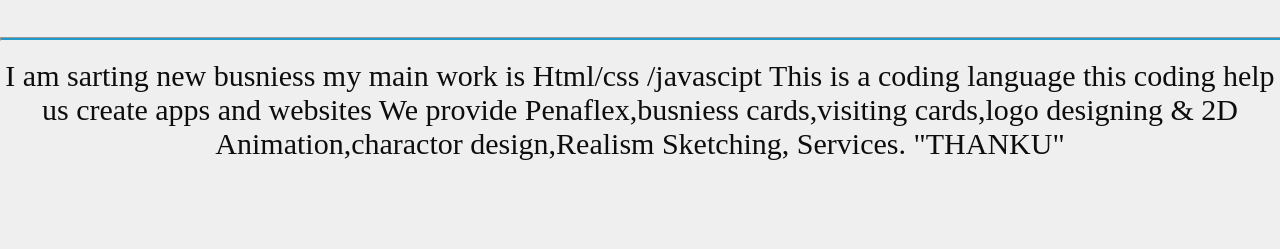
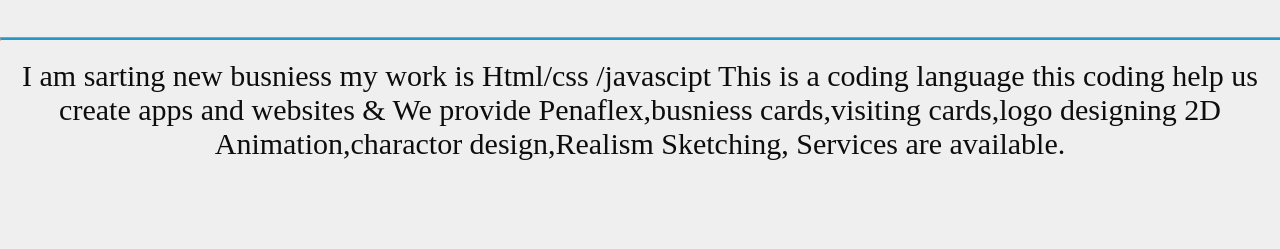
Before and after one commit to minhajqureshi25/AppsWebs.github-io, a plain HTML site: page index.html in a window 1280 px wide. Shown: the part 2697-2946 px from the top of the page. Drawn offline with Linux system fonts and the light colour scheme; some packages are replaced by stand-ins of ours; a script that the page names is missing.

Commit message:
update
update

```diff
--- a/index.html
+++ b/index.html
@@ -221,17 +221,17 @@
 
             <p>I am sarting new busniess
 
-                my main work is Html/css /javascipt
+                my work is Html/css /javascipt
 
                 This is a coding language
 
-                this coding help us create apps and websites
+                this coding help us create apps and websites &
 
                 We provide Penaflex,busniess cards,visiting cards,logo designing
 
-                & 2D Animation,charactor design,Realism Sketching, Services.
+                2D Animation,charactor design,Realism Sketching, Services are available.
 
-                "THANKU" </p>
+                 </p>
 
             <br>
 
```
